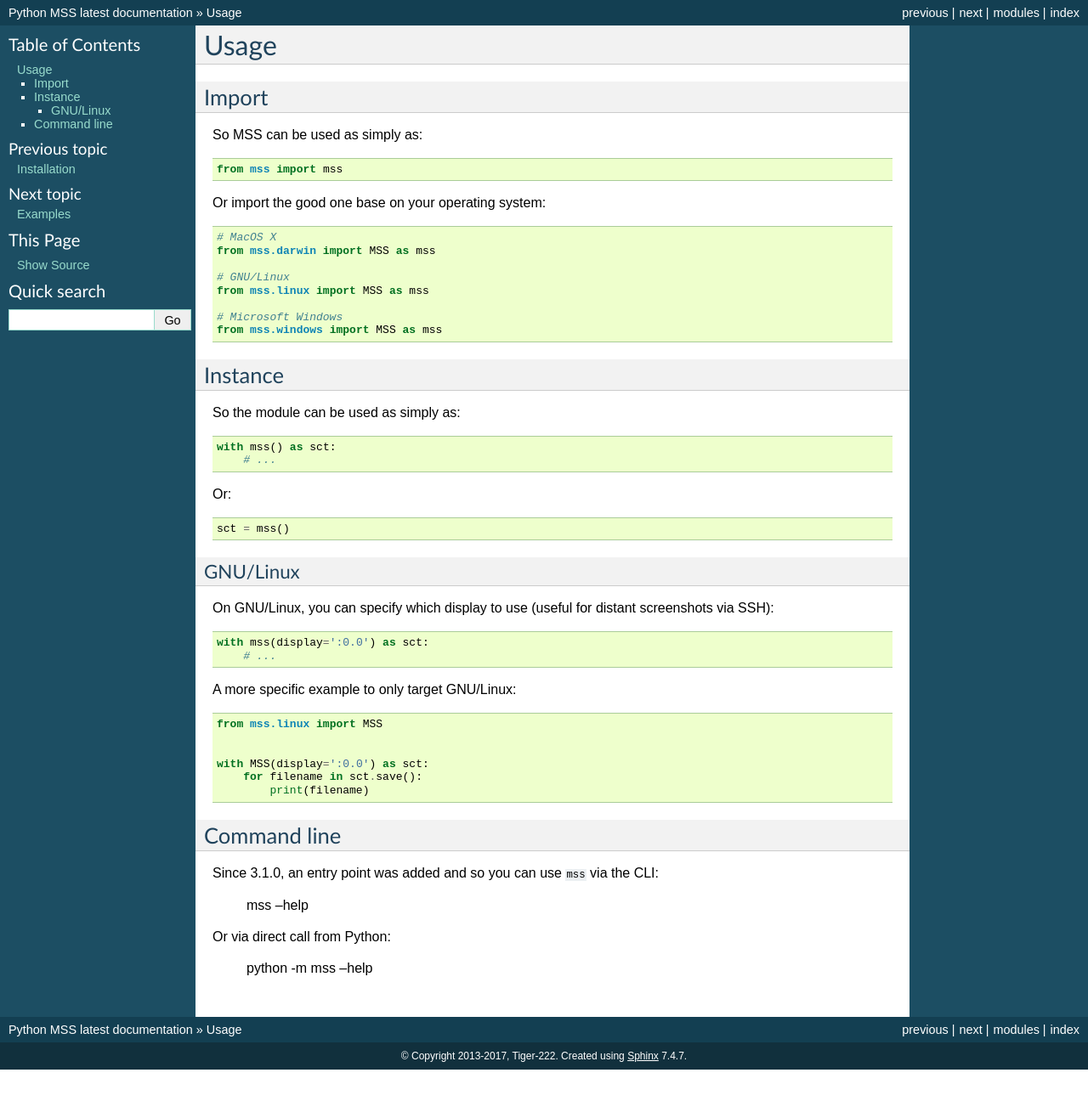
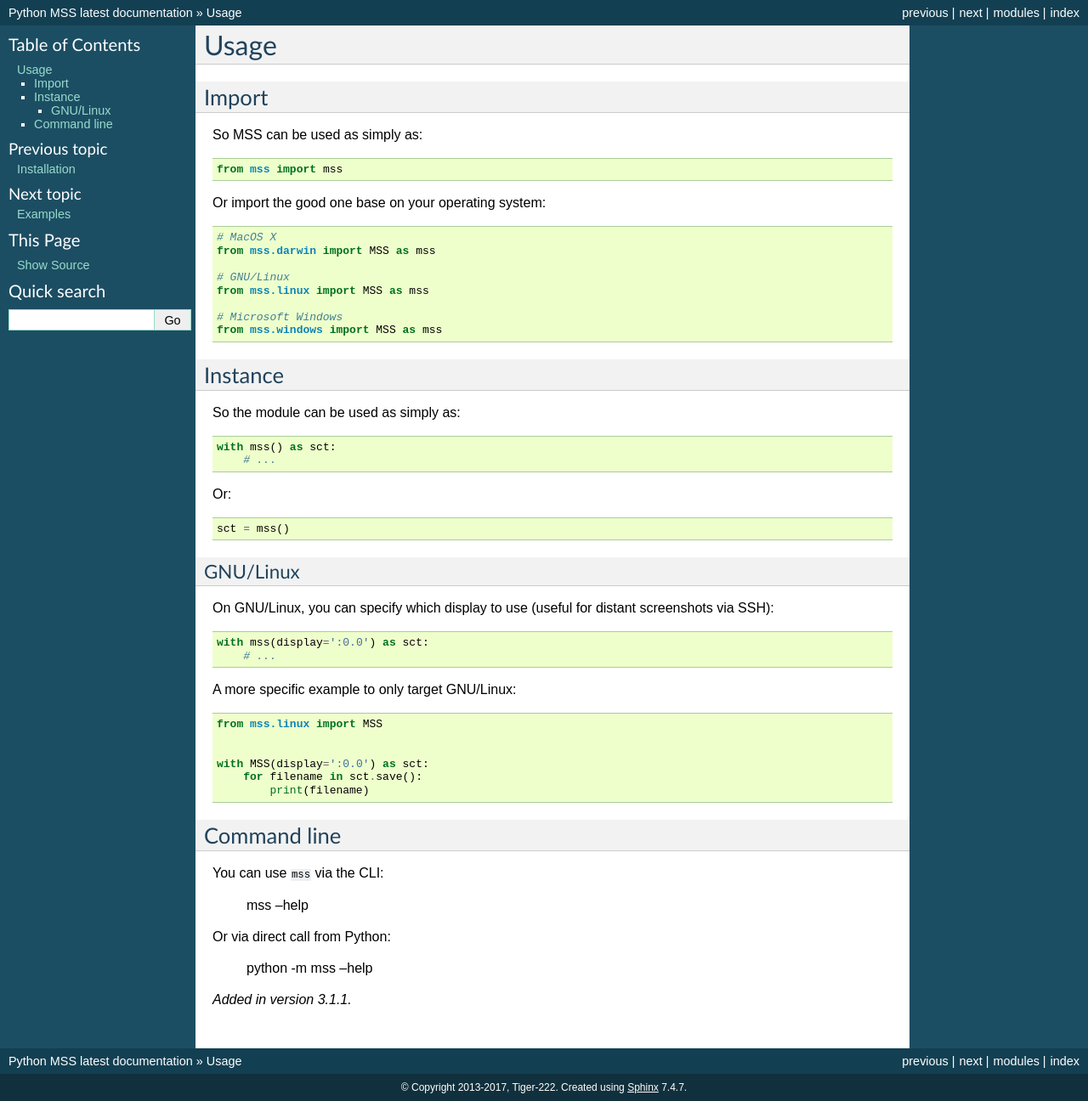
Before and after one commit to BoboTiG/python-mss, a Sphinx documentation site: the page built from docs/source/usage.rst, in a window 1280 px wide. Shown: the whole page at 85% size. Built offline with Sphinx 7.4.7, drawn with Linux system fonts in a browser that asks for light colours; before the commit the page ends 1259 px from its top, so only the background shows below that.

Commit message:
Doc: New version 3.1.1

```diff
--- a/docs/source/conf.py
+++ b/docs/source/conf.py
@@ -59,7 +59,7 @@ author = 'Tiger-222'
 # built documents.
 #
 # The short X.Y version.
-version = '3.1.0'
+version = '3.1.1'
 # The full version, including alpha/beta/rc tags.
 release = 'latest'
 
--- a/docs/source/usage.rst
+++ b/docs/source/usage.rst
@@ -52,10 +52,12 @@ A more specific example to only target GNU/Linux:
 Command line
 ============
 
-Since 3.1.0, an entry point was added and so you can use ``mss`` via the CLI:
+You can use ``mss`` via the CLI:
 
     mss --help
 
 Or via direct call from Python:
 
     python -m mss --help
+
+.. versionadded:: 3.1.1
--- a/mss/__init__.py
+++ b/mss/__init__.py
@@ -13,7 +13,7 @@ If that URL should fail, try contacting the author.
 from .exception import ScreenShotError
 from .factory import mss
 
-__version__ = '3.1.0'
+__version__ = '3.1.1'
 __author__ = "Mickaël 'Tiger-222' Schoentgen"
 __copyright__ = """
     Copyright (c) 2013-2017, Mickaël 'Tiger-222' Schoentgen
```
Also changed, not shown: 1 other file.
